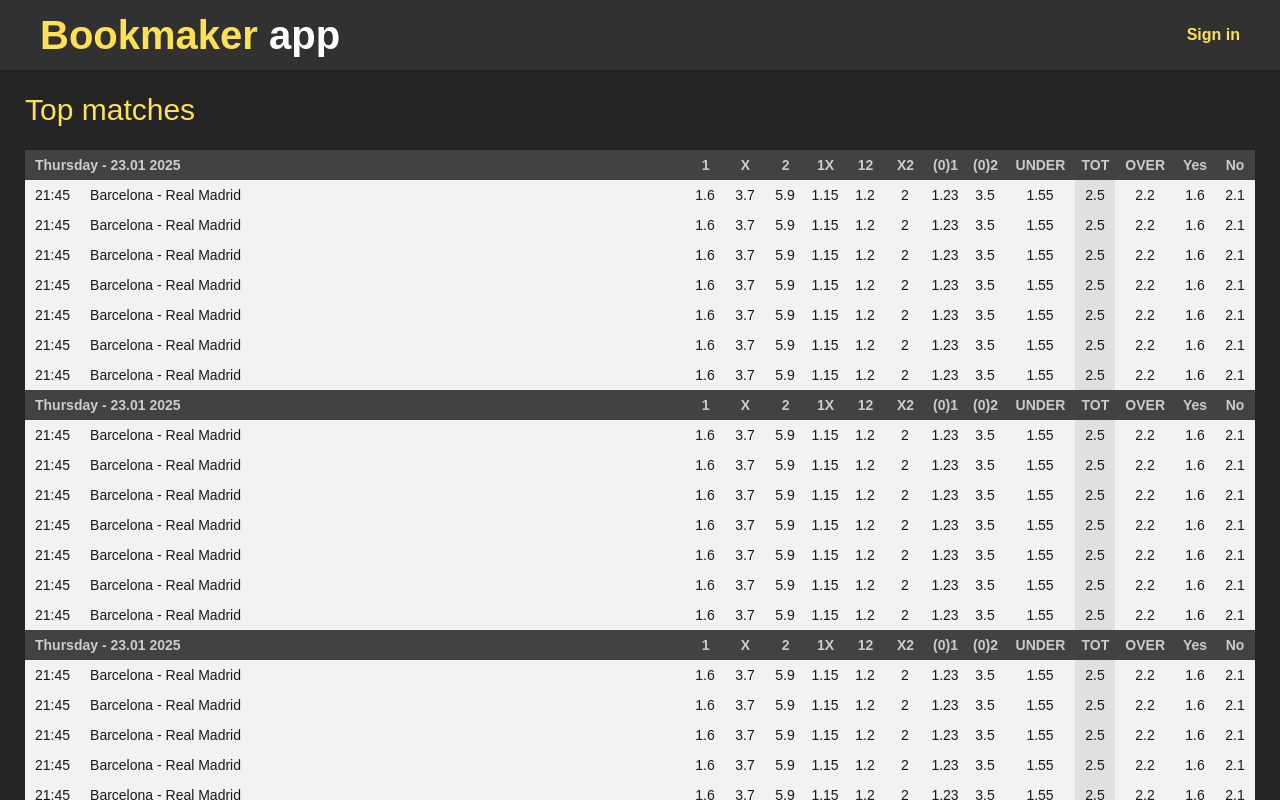
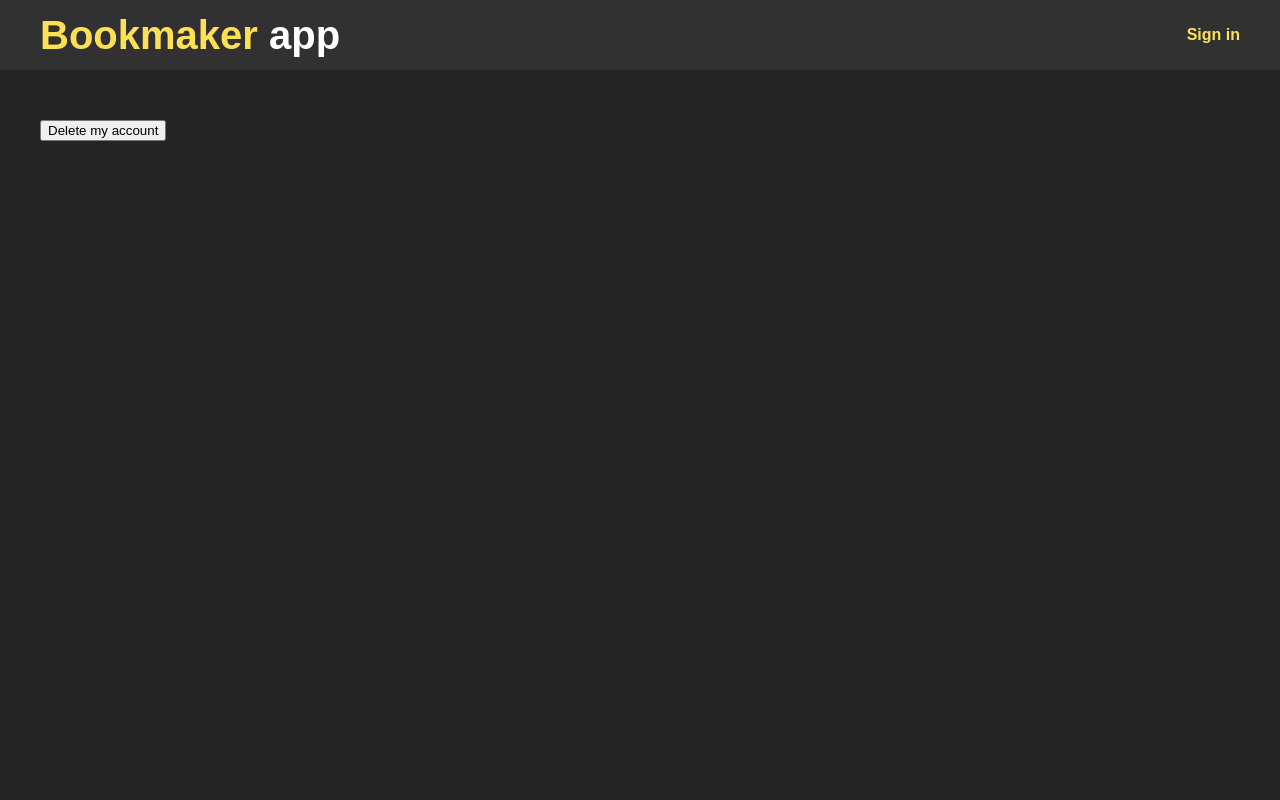
Before and after one commit to SOFG1/bookmaker_front, a React (Vite) app: page /account in a window 1280 px wide. Shown: the top 800 px of the page. Built offline with nearby package versions, Linux system fonts and the light colour scheme.

Commit message:
add Account page and router

```diff
--- a/package.json
+++ b/package.json
@@ -15,6 +15,7 @@
     "mobx-react-lite": "^4.1.0",
     "react": "^18.3.1",
     "react-dom": "^18.3.1",
+    "react-router-dom": "^7.1.3",
     "react-toastify": "^11.0.3",
     "styled-components": "^6.1.14"
   },
--- a/src/App.tsx
+++ b/src/App.tsx
@@ -1,13 +1,20 @@
 import { ToastContainer } from "react-toastify";
 import { Header } from "./components/Header";
 import { MainPage } from "./pages/MainPage";
+import { BrowserRouter, Route, Routes } from "react-router-dom";
+import { AccountPage } from "./pages/AccountPage";
 
 function App() {
   return (
     <>
-    <ToastContainer />
-      <Header />
-      <MainPage />
+      <BrowserRouter>
+        <ToastContainer />
+        <Header />
+        <Routes>
+          <Route path="/" element={<MainPage />} />
+          <Route path="/account" element={<AccountPage />} />
+        </Routes>
+      </BrowserRouter>
     </>
   );
 }
--- a/src/components/Header.tsx
+++ b/src/components/Header.tsx
@@ -4,6 +4,7 @@
 import { SignUpModal } from "./SignUpModal";
 import { observer } from "mobx-react-lite";
 import { userStore } from "../store/userStore";
+import { Link } from "react-router-dom";
 
 const StyledWrapper = styled.div`
   display: flex;
@@ -34,11 +35,11 @@
   }
 `;
 
-const StyledEmail = styled.p`
+const StyledEmail = styled(Link)`
   color: #fff;
   font-size: 18px;
   font-weight: 500;
-`
+`;
 
 export const Header = observer(() => {
   const [showModal, setShowModal] = useState(false);
@@ -65,8 +66,12 @@
         <StyledLogo>
           Bookmaker <span>app</span>
         </StyledLogo>
-        {!userStore.user && <StyledLogin onClick={() => setShowModal(true)}>Sign in</StyledLogin>}
-        {userStore.user && <StyledEmail>{userStore.user.email}</StyledEmail>}
+        {!userStore.user && (
+          <StyledLogin onClick={() => setShowModal(true)}>Sign in</StyledLogin>
+        )}
+        {userStore.user && (
+          <StyledEmail to="/account">{userStore.user.email}</StyledEmail>
+        )}
       </StyledWrapper>
       {showModal && (
         <SignInModal
--- /dev/null
+++ b/src/pages/AccountPage.tsx
@@ -0,0 +1,20 @@
+import { observer } from "mobx-react-lite";
+import { userStore } from "../store/userStore";
+import styled from "styled-components";
+
+const StyledEmail = styled.h1`
+  font-size: 30px;
+  font-weight: 700;
+  margin: 40px;
+  color: #fff;
+`;
+
+export const AccountPage = observer(() => {
+  return (
+    <div>
+      <StyledEmail>
+        {userStore.user?.email} <button>Delete my account</button>
+      </StyledEmail>
+    </div>
+  );
+});
```
Also changed, not shown: 1 other file (tests, documents, lock files or other folders).
